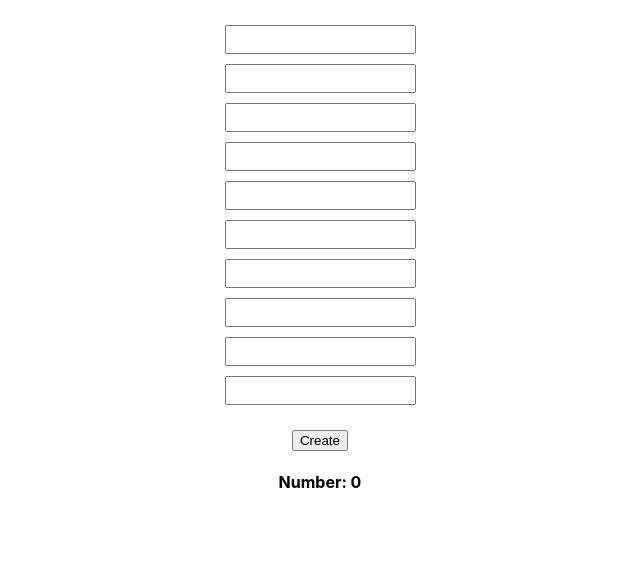
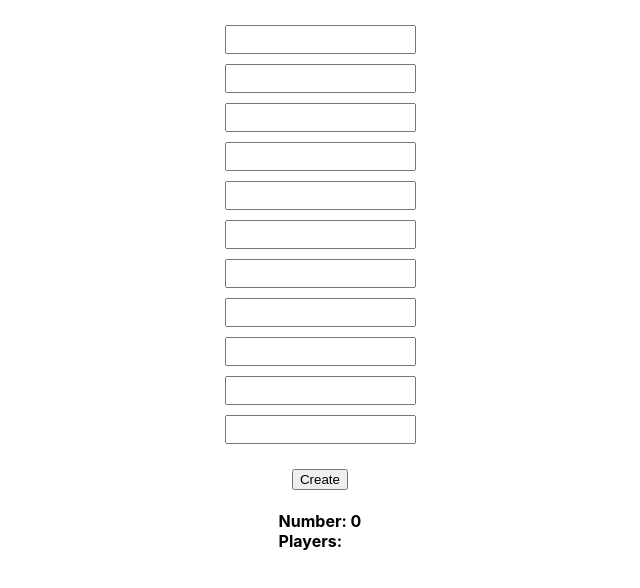
Before and after one commit to Alaforgia/BOTCT-Game-Generator, a Next.js app: page /NumberRandomizer in a window 1280 px wide. Shown: the top 588 px of the page, without its empty margins (320-960 px from the left). Built offline with nearby package versions, Linux system fonts and the light colour scheme.

Commit message:
working on input state

```diff
--- a/pages/NumberRandomizer.tsx
+++ b/pages/NumberRandomizer.tsx
@@ -27,11 +27,14 @@ const Button = styled.button``;
 
 const Output = styled.h4``;
 
-function NumberRandomizer(props: any) {
+type Player = [id: number, name: string];
+
+function NumberRandomizer() {
   const [num, setNum] = useState(0);
+  const [players, setPlayer]: any = useState<Player[]>([]);
 
   useEffect(() => {
-    return () => {};
+    // setPlayer();
   }, []);
 
   const randomNumber = (min: number, max: number) => {
@@ -41,25 +44,78 @@ function NumberRandomizer(props: any) {
   const numberButtonHandler = () => {
     setNum(randomNumber(1, 10));
   };
-  // console.log(randomNumber(1, 10));
+
+  const handlePlayerSubmit = (event: any): void => {
+    event.preventDefault();
+    // setPlayer(event.target.value);
+    // setPlayer((players: any) => [...players]);
+    // const value = event.target.value;
+    // setPlayer({
+    //   ...players,
+    //   [event.target.name]: value,
+    // });
+  };
+
+  const handleChange = (event: any) => {
+    event.preventDefault();
+    const toArray = Object.values(players);
+    const value = event.target.value;
+    setPlayer(toArray);
+    setPlayer(value);
+    toArray.flatMap((name: any): any => {
+      return [players].join("");
+
+      // console.log(key);
+      // console.log(value);
+    });
+    console.log("handle change = ", toArray);
+  };
+  // const toArray = Object.values(players);
+  // console.log("map =", toArray);
+
+  // console.log("what is this = ", typeof players);
 
   return (
     <div>
       <Wrapper>
-        <Forms>
-          <Input type="text"></Input>
-          <Input type="text"></Input>
-          <Input type="text"></Input>
-          <Input type="text"></Input>
-          <Input type="text"></Input>
-          <Input type="text"></Input>
-          <Input type="text"></Input>
-          <Input type="text"></Input>
-          <Input type="text"></Input>
-          <Input type="text"></Input>
+        {/* {players.map((player: any, index: any): any => {
+          return (
+            <div key={index}>
+              <p>{player.name}</p>
+            </div>
+          );
+        })} */}
+        <Forms onSubmit={handlePlayerSubmit}>
+          {/* <Input type="text" value={players.name} onChange={handleChange}></Input> */}
+          <Input type="text" onChange={handleChange}></Input>
+          <Input type="text" onChange={handleChange}></Input>
+          <Input type="text" onChange={handleChange}></Input>
+          <Input type="text" onChange={handleChange}></Input>
+          <Input type="text" onChange={handleChange}></Input>
+          <Input type="text" onChange={handleChange}></Input>
+          <Input type="text" onChange={handleChange}></Input>
+          <Input type="text" onChange={handleChange}></Input>
+          <Input type="text" onChange={handleChange}></Input>
+          <Input type="text" onChange={handleChange}></Input>
+          <Input type="text" onChange={handleChange}></Input>
+          {/* <Input type="text" value={players} onChange={(e: any) => setPlayer(e.target.value)}></Input>
+          <Input type="text" value={players} onChange={(e: any) => setPlayer(e.target.value)}></Input>
+          <Input type="text" value={players} onChange={(e: any) => setPlayer(e.target.value)}></Input>
+          <Input type="text" value={players} onChange={(e: any) => setPlayer(e.target.value)}></Input>
+          <Input type="text" value={players} onChange={(e: any) => setPlayer(e.target.value)}></Input>
+          <Input type="text" value={players} onChange={(e: any) => setPlayer(e.target.value)}></Input>
+          <Input type="text" value={players} onChange={(e: any) => setPlayer(e.target.value)}></Input>
+          <Input type="text" value={players} onChange={(e: any) => setPlayer(e.target.value)}></Input>
+          <Input type="text" value={players} onChange={(e: any) => setPlayer(e.target.value)}></Input> */}
         </Forms>
         <Button onClick={() => numberButtonHandler()}>Create</Button>
-        <Output>Number: {num}</Output>
+        <Output>
+          Number: {num} <br></br>
+          Players: {players}
+          {/* {players.map((player: any, index: any): any => {
+            return <div key={player.id}>{players}</div>;
+          })} */}
+        </Output>
       </Wrapper>
     </div>
   );
```
Also changed, not shown: src/types/styled.d.ts (+10 -12 lines).
